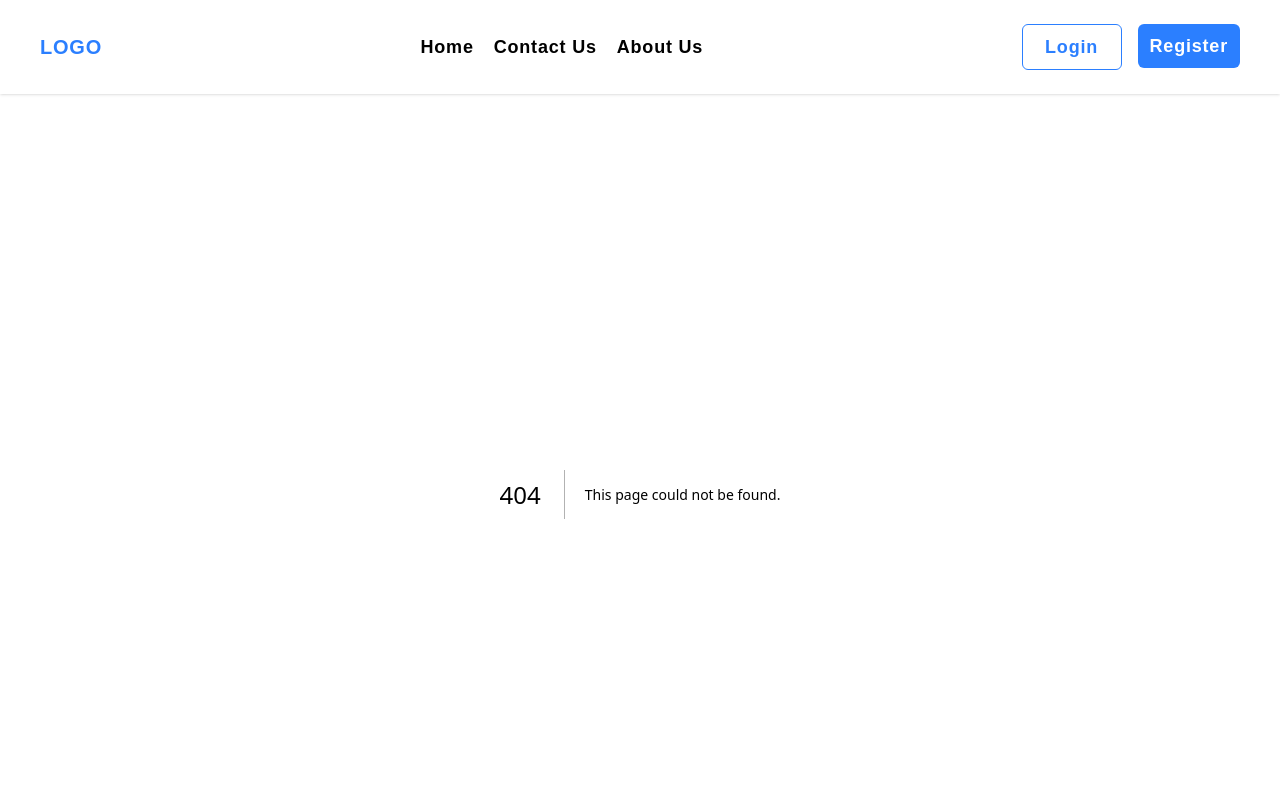
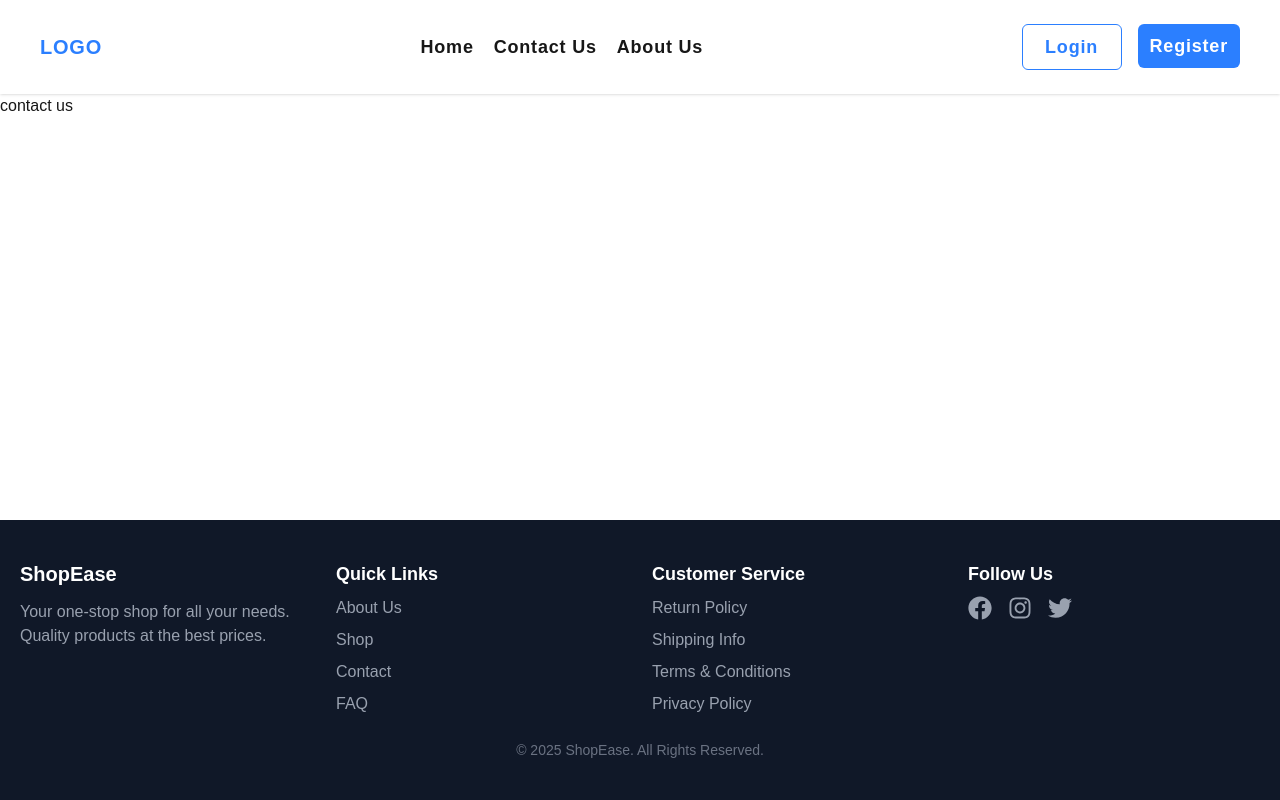
Before and after one commit to umesh576/Ecommerce-client-side, a Next.js app: page /contact in a window 1280 px wide. Before the commit this address had no page. Shown: the top 800 px of the page. Built offline with nearby package versions, Linux system fonts and the light colour scheme.

Commit message:
new changes

```diff
--- /dev/null
+++ b/src/app/contact/page.tsx
@@ -0,0 +1,7 @@
+import React from "react";
+
+const page = () => {
+  return <div>contact us</div>;
+};
+
+export default page;
--- a/src/component/header/header.tsx
+++ b/src/component/header/header.tsx
@@ -26,14 +26,14 @@ const Header = () => {
           </Link>
         </div>
         <div>
-          <Link href={"/contact-us"}>
+          <Link href={"/contact"}>
             <p className=" transition-all duration-300 hover:text-blue-600 font-semibold">
               Contact Us
             </p>
           </Link>
         </div>
         <div>
-          <Link href={"/about-us"}>
+          <Link href={"/aboutus"}>
             <p className=" transition-all duration-300 hover:text-blue-600 font-semibold">
               About Us
             </p>
@@ -81,7 +81,7 @@ const Header = () => {
               Login
             </button>
           </Link>
-          <Link href="/sign-up">
+          <Link href="/signup">
             <button className="cursor-pointer text-lg font-semibold bg-blue-500  text-white px-3 py-2 min-w-[100px] rounded-md ">
               Register
             </button>
```
